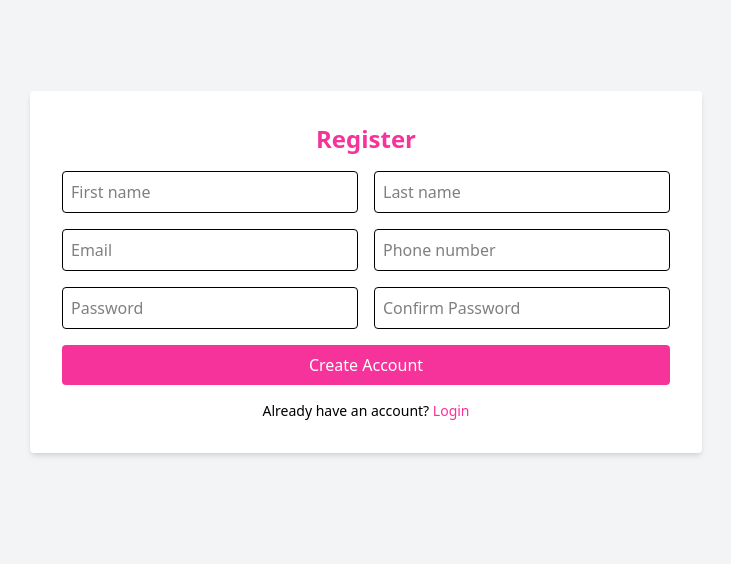
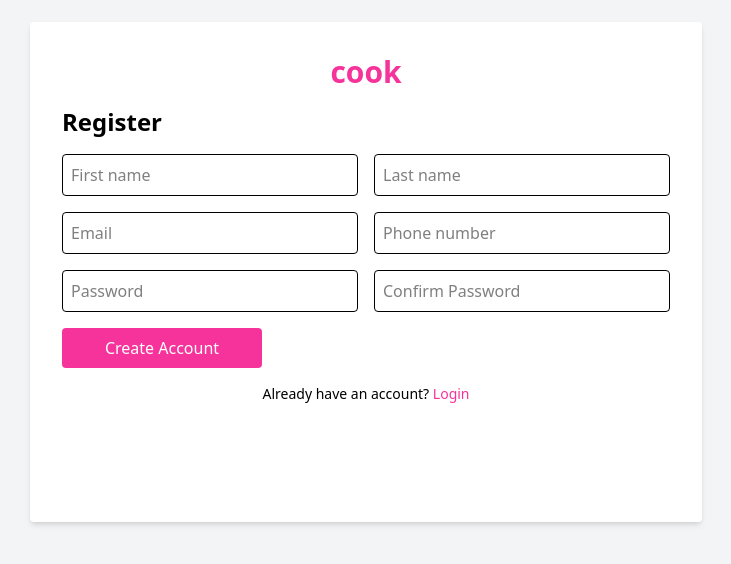
Before and after one commit to PrashasthiAyuchchada/Recipe-app-frontend, a React (Vite) app: page /register in a window 1280 px wide. Shown: the part 128-692 px from the top of the page, without its empty margins (274-1005 px from the left). Built offline with nearby package versions, Linux system fonts and the light colour scheme.

Commit message:
few UI updates 🎇

```diff
--- a/Auth Pages/login.jsx
+++ b/Auth Pages/login.jsx
@@ -31,7 +31,8 @@ const Login = ({ setIsAuthenticated }) => {
   return (
     <div className="min-h-screen flex items-center justify-center bg-gray-100">
       <form onSubmit={handleLogin} className="bg-white p-8 rounded shadow-md w-full max-w-md">
-        <h2 className="text-2xl font-bold text-center mb-4 text-pink-500">Login</h2>
+        <h1 className="text-3xl font-bold text-center mb-4 text-pink-500">cook</h1>
+        <h2 className="text-2xl font-bold text-left mb-4">Login</h2>
         <input
           type="email"
           placeholder="Email address"
--- a/Auth Pages/register.jsx
+++ b/Auth Pages/register.jsx
@@ -48,8 +48,9 @@ const handleSubmit = async (e) => {
 
   return (
     <div className="min-h-screen flex items-center justify-center bg-gray-100">
-      <form onSubmit={handleSubmit} className="bg-white p-8 rounded shadow-md w-full max-w-2xl">
-        <h2 className="text-2xl font-bold text-center mb-4 text-pink-500">Register</h2>
+      <form onSubmit={handleSubmit} className="bg-white p-8 rounded shadow-md w-full h-[500px] max-w-2xl">
+        <h1 className="text-3xl font-bold text-center mb-4 text-pink-500">cook</h1>
+        <h2 className="text-2xl font-bold text-left mb-4">Register</h2>
         <div className="grid grid-cols-2 gap-4">
           <input name="firstName" placeholder="First name" onChange={handleChange} className="border p-2 rounded" />
           <input name="lastName" placeholder="Last name" onChange={handleChange} className="border p-2 rounded" />
@@ -67,7 +68,7 @@ const handleSubmit = async (e) => {
             {error && <p className="text-red-500 text-sm mt-1">{error}</p>}
           </div>
         </div>
-        <button type="submit" className="bg-pink-500 text-white py-2 px-4 rounded w-full mt-4">
+        <button type="submit" className="bg-pink-500 text-white py-2 px-4 rounded w-[200px] mt-4 ">
           Create Account
         </button>
         <p className="text-sm text-center mt-4">
--- a/Components/navbar.jsx
+++ b/Components/navbar.jsx
@@ -12,7 +12,7 @@ const Navbar = () => {
   return (
     <nav className="flex justify-between items-center px-6 h-20 bg-white shadow-md relative">
       {/* Left - Logo */}
-      <div className="text-pink-500 text-2xl font-bold">coek</div>
+      <div className="text-pink-500 text-3xl font-bold">cook</div>
 
       {/* Center - Navigation Links */}
       <div className="absolute left-1/2 transform -translate-x-1/2 flex gap-10 items-center">
--- a/Components/recipeModel.jsx
+++ b/Components/recipeModel.jsx
@@ -14,13 +14,13 @@ const RecipeModal = ({ recipe, onClose }) => {
   if (!recipe || !details) return null;
 
   return (
-    <div className="fixed inset-0 bg-black bg-opacity-50 flex items-center justify-center z-50">
-      <div className="bg-white p-6 rounded w-full max-w-lg relative">
+    <div className="fixed inset-0 bg-gray-300 bg-opacity-50 flex items-center justify-center z-50">
+      <div className="bg-white p-6 rounded w-full h-[800px]  max-w-lg relative">
         <button onClick={onClose} className="absolute top-2 right-2 text-gray-500">✕</button>
         <img src={details.strMealThumb} alt={details.strMeal} className="w-full h-60 object-cover rounded mb-4" />
         <h2 className="text-xl font-bold mb-2">{details.strMeal}</h2>
         <p className="text-sm text-gray-600 mb-2">{details.strCategory} - {details.strArea}</p>
-        <p className="text-gray-700 text-sm">{details.strInstructions.slice(0, 300)}...</p>
+        <p className="text-gray-700 text-sm">{details.strInstructions.slice(0, 10000)}...</p>
       </div>
     </div>
   );
```
